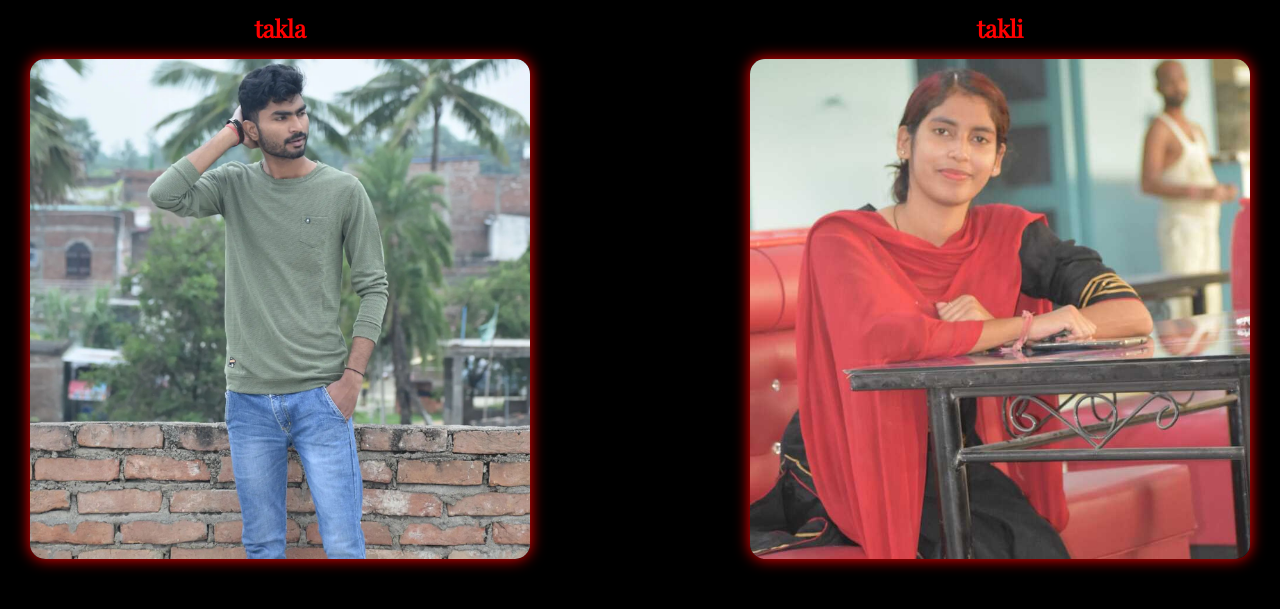
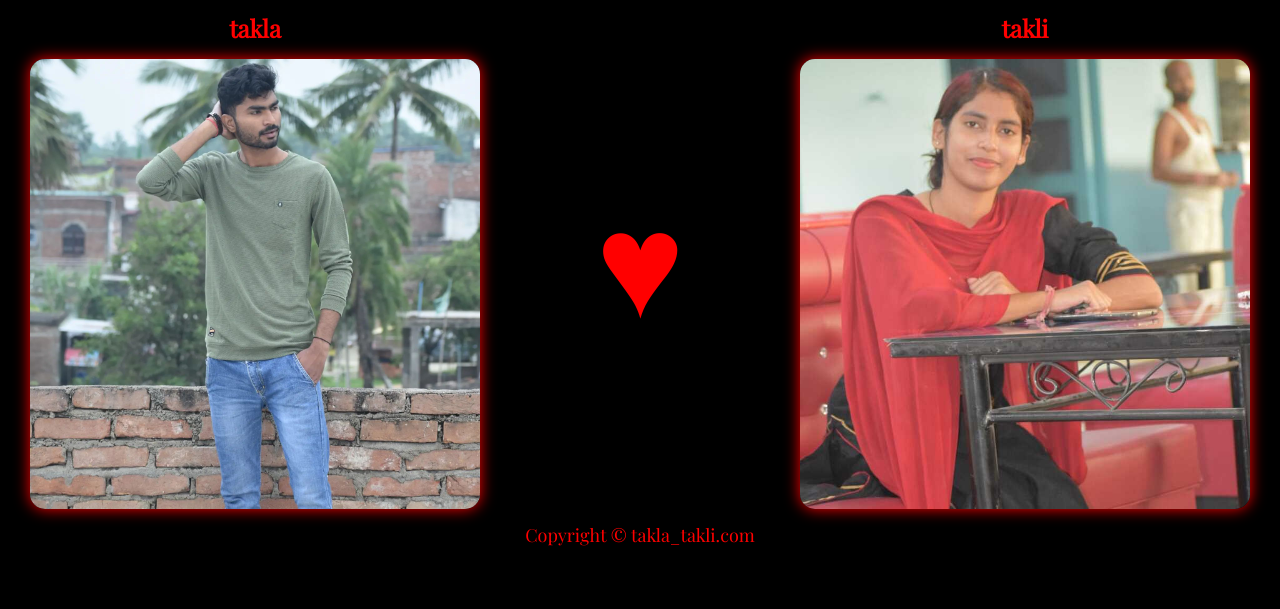
Before and after one commit to aftabkhan0473/takla-takli, a plain HTML site: page index.html in a window 1280 px wide. Shown: the part 141-750 px from the top of the page. Drawn offline with nearby package versions, Linux system fonts and the light colour scheme.

Commit message:
footer and heart added

```diff
--- a/index.html
+++ b/index.html
@@ -35,11 +35,12 @@
     <main class="main">
         <h1 class="text_center">Takla & Takli</h1>
         <p class="text_center">There is takla & there is takli and the journey of love has started!</p>
-        <div class="flex intro_takla flex_between">
+        <div class="flex intro_takla flex_between align_center">
             <div class="takla">
                 <h2 class="text_center">takla</h2>
                 <img src="./gitignore/images/takla_pic_osm.jpg" alt="takla">
             </div>
+            <div style="font-size: 150px;">&hearts;</div>
             <div class="takli">
                 <h2 class="text_center">takli</h2>
                 <img src="./gitignore/images/takli_2.jpeg" alt="takli">
@@ -47,7 +48,7 @@
         </div>
     </main>
     <footer class="footer">
-
+        <p class="text_center">Copyright &copy; takla_takli.com</p>
     </footer>
 </body>
 
--- a/style.css
+++ b/style.css
@@ -46,7 +46,8 @@ ul li a{
     letter-spacing: 2px;
 }
 .intro_takla img{
-    width: 500px;
+    /* width: 500px; */
+    height: 450px;
     box-shadow: 0 0 15px red;
     /* box-shadow: 0 0 10px white; */
     border-radius: 15px;
@@ -84,3 +85,7 @@ body{
 .intro_takla p{
     margin-left: 40px;
 }
+.footer p{
+    font-size: 18px;
+    padding: 5px 0px;
+}
```
